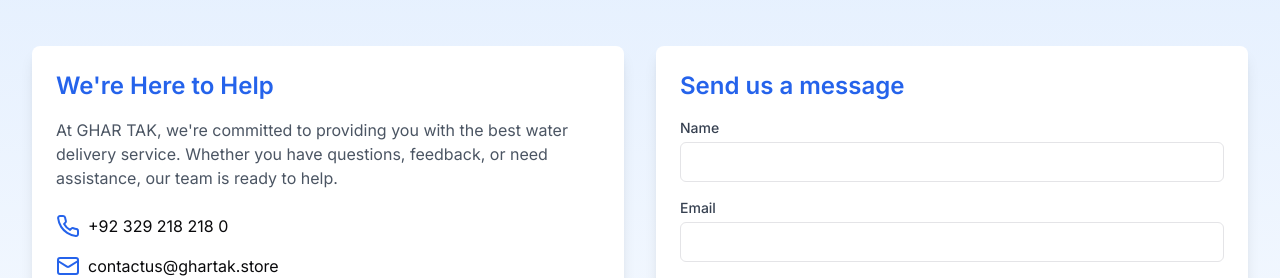
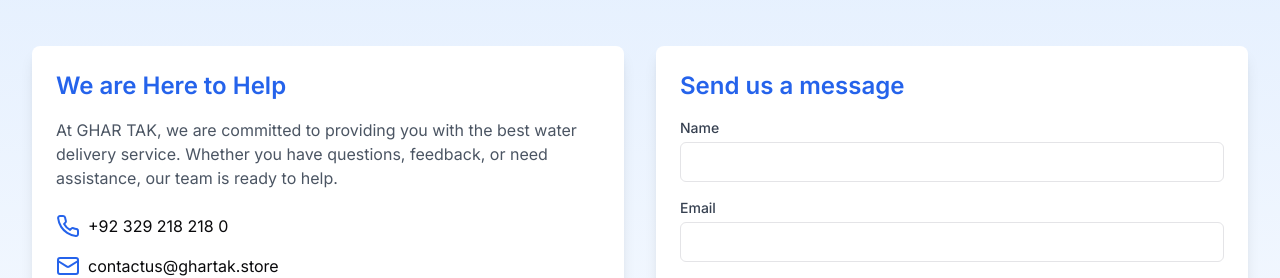
Before and after one commit to Hammad-Ejaz/GharTak, a Next.js app in the folder ghar-tak/: page /contact-us in a window 1280 px wide. Shown: the part 322-600 px from the top of the page. Built offline with nearby package versions, Linux system fonts and the light colour scheme.

Commit message:
remove ' deployment fixes

```diff
--- a/ghar-tak/app/about-us/page.tsx
+++ b/ghar-tak/app/about-us/page.tsx
@@ -22,7 +22,7 @@
             </div>
             <div className="md:w-1/2">
               <p className="text-lg text-gray-700 leading-relaxed text-justify">
-                Welcome to GHAR TAK, your trusted partner in delivering top-quality water solutions to homes and businesses. At GHAR TAK, we believe water is more than just a necessity&mdash;it's a source of life, health, and vitality. With a steadfast commitment to excellence, we strive to provide not only clean and refreshing water but also a seamless and dependable delivery service that ensures your hydration needs are always met.
+                Welcome to GHAR TAK, your trusted partner in delivering top-quality water solutions to homes and businesses. At GHAR TAK, we believe water is more than just a necessity it is a source of life, health, and vitality. With a steadfast commitment to excellence, we strive to provide not only clean and refreshing water but also a seamless and dependable delivery service that ensures your hydration needs are always met.
                 <br /><br />
                 Water is at the heart of what we do, and we are passionate about making pure, safe, and great-tasting water accessible to everyone. Our range of offerings includes high-quality filtered and mineral water, as well as a variety of water-related accessories such as dispensers, taps, and more. Whatever your water needs, GHAR TAK is here to deliver&mdash;literally and figuratively.
               </p>
--- a/ghar-tak/app/contact-us/page.tsx
+++ b/ghar-tak/app/contact-us/page.tsx
@@ -77,9 +77,9 @@
             animate={{ opacity: 1, x: 0 }}
             transition={{ duration: 0.5 }}
           >
-            <h2 className="text-2xl font-semibold mb-4 text-blue-600">We're Here to Help</h2>
+            <h2 className="text-2xl font-semibold mb-4 text-blue-600">We are Here to Help</h2>
             <p className="text-gray-600 mb-6">
-              At GHAR TAK, we&apos;re committed to providing you with the best water delivery service.
+              At GHAR TAK, we are committed to providing you with the best water delivery service.
               Whether you have questions, feedback, or need assistance, our team is ready to help.
             </p>
             <div className="space-y-4">
--- a/ghar-tak/components/hero.tsx
+++ b/ghar-tak/components/hero.tsx
@@ -1,6 +1,6 @@
 'use client'
 
-import { useState, useEffect } from 'react'
+import { useEffect } from 'react'
 import { motion, useAnimation } from 'framer-motion'
 import { Button } from "@/components/ui/button"
 import { ShoppingCart, Droplet } from 'lucide-react'
@@ -14,15 +14,6 @@
     const whatsappUrl = `https://wa.me/${phoneNumber}`
     window.open(whatsappUrl, '_blank')
   }
-
-  useEffect(() => {
-    const handleMouseMove = (e: MouseEvent) => {
-      // Cursor position tracking removed as it's not used
-    }
-
-    window.addEventListener('mousemove', handleMouseMove)
-    return () => window.removeEventListener('mousemove', handleMouseMove)
-  }, [])
 
   const handleClick = async (e: React.MouseEvent) => {
     const rect = e.currentTarget.getBoundingClientRect()
```
